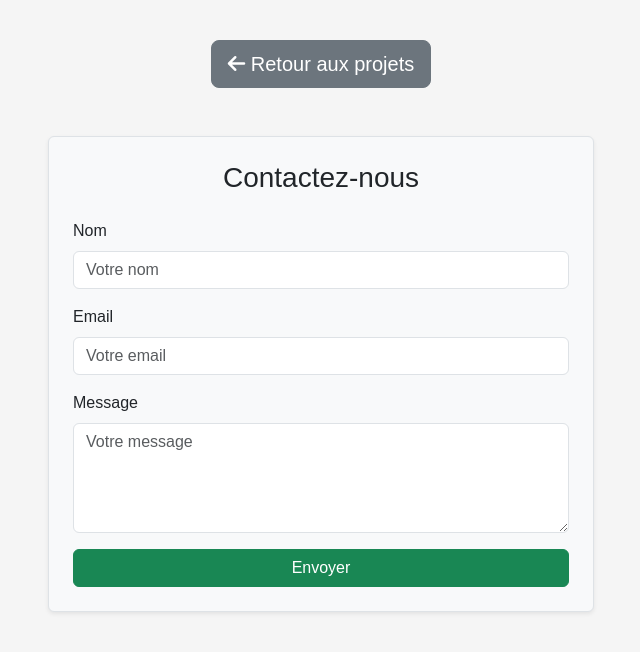
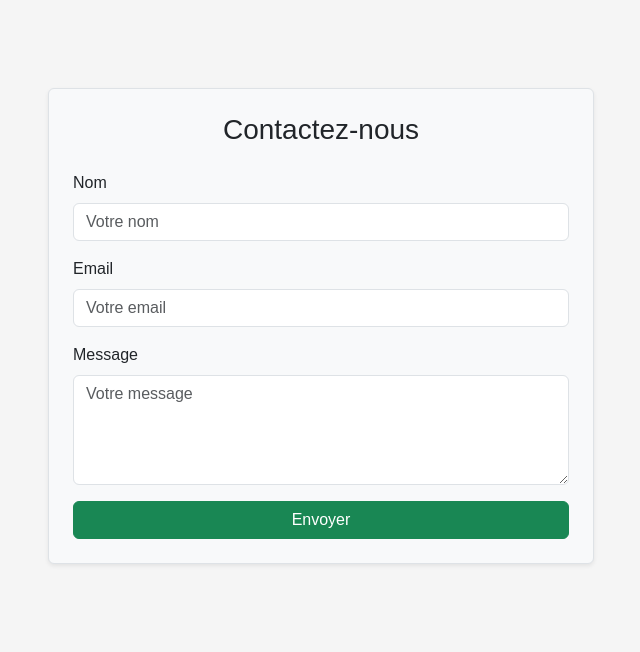
Before and after one commit to FranklinRogoto/mon-premier-site, a plain HTML site: page contact.html in a window 1280 px wide. Shown: the whole page, without its empty margins (319-959 px from the left). Drawn offline with nearby package versions, Linux system fonts and the light colour scheme.

Commit message:
Update contact.html

```diff
--- a/contact.html
+++ b/contact.html
@@ -57,11 +57,7 @@
   </style>
 </head>
 <body>
-<div class="text-center mb-4">
-  <a href="#projects" class="btn btn-secondary btn-lg">
-    <i class="fas fa-arrow-left"></i> Retour aux projets
-  </a>
-</div>
+
 
 
 
```
